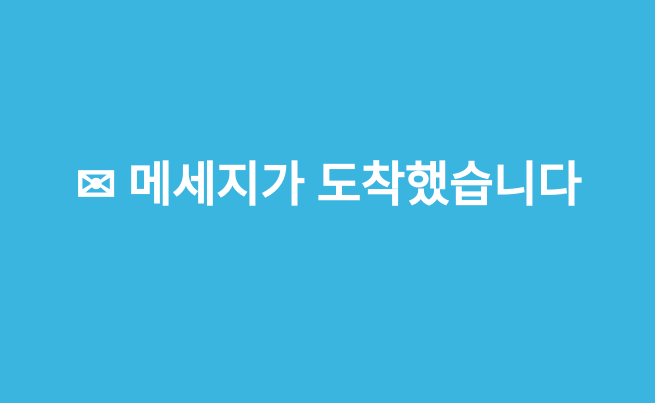
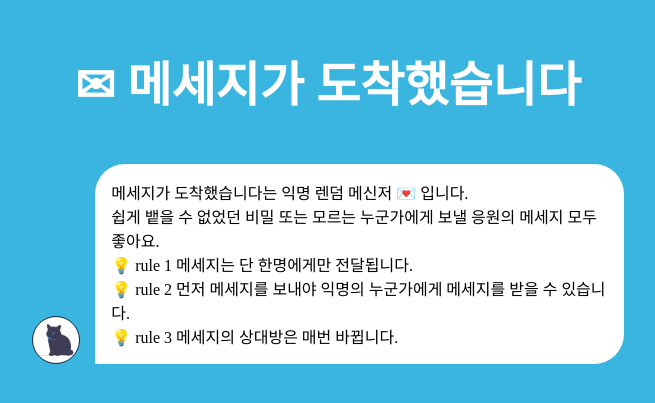
Before and after one commit to SJ0826/random-message-project, a React (Create React App) app: page / in a window 1280 px wide. Shown: the part 219-622 px from the top of the page, without its empty margins (312-967 px from the left). Built offline with nearby package versions, Linux system fonts and the light colour scheme; a web font is replaced by a local one.

Commit message:
Feat: add project description

```diff
--- a/src/pages/GetStart/_index.scss
+++ b/src/pages/GetStart/_index.scss
@@ -1,4 +1,5 @@
 #root{
+  width: 100%;
   height: 100%;
 }
 
@@ -8,13 +9,38 @@
 
   flex-direction: column;
   background-color: $main-color;
+}
 
 
-}
-
 .start__title{
+  margin: 1em;
   font-size: 3em;
   font-weight: bold;
   color: $text-light1;
-  animation: fade-in 5s;
+  // animation: fade-in 5s;
 }
+
+.start__description__wrapper{
+  @include set-center-aligned($align-items: flex-end, $justify-content: space-around);
+  width: 38em;
+}
+
+.start__description__icon{
+  @include set-box-size(3em, 3em, 3em);
+  border: 1px solid $point-blue1;
+
+  background-color: wheat;
+  background-image: url("../assets/image/cat.png");
+  background-size: cover;
+  background-position: center;
+}
+
+.start__description__content{
+  background-color: $back-ground-light;
+  width: 87%;
+  padding: 1em;
+  border-top-right-radius: 30px;
+  border-top-left-radius: 30px;
+  border-bottom-right-radius: 30px;
+  color: black;
+}
--- a/src/pages/GetStart/index.tsx
+++ b/src/pages/GetStart/index.tsx
@@ -5,6 +5,19 @@ const GetStart = () => {
 	return (
 		<div className="start__container">
 			<span className="start__title">✉ 메세지가 도착했습니다</span>
+			<section className="start__description__wrapper">
+				<div className="start__description__icon" />
+				<span className="start__description__content">
+					메세지가 도착했습니다는 익명 렌덤 메신저 💌 입니다.
+					<br />
+					쉽게 뱉을 수 없었던 비밀 또는 모르는 누군가에게 보낼 응원의 메세지
+					모두 좋아요.
+					<br /> 💡 rule 1 메세지는 단 한명에게만 전달됩니다.
+					<br /> 💡 rule 2 먼저 메세지를 보내야 익명의 누군가에게 메세지를 받을
+					수 있습니다.
+					<br /> 💡 rule 3 메세지의 상대방은 매번 바뀝니다.
+				</span>
+			</section>
 		</div>
 	)
 }
--- a/src/style/_base.scss
+++ b/src/style/_base.scss
@@ -7,6 +7,7 @@ html{
 }
 body{
   height: 100%;
+  width: 100%;
   margin: 0;
 }
 button {
--- a/src/style/main.css
+++ b/src/style/main.css
@@ -9,6 +9,7 @@ html {
 
 body {
   height: 100%;
+  width: 100%;
   margin: 0;
 }
 
@@ -31,6 +32,7 @@ button {
   }
 }
 #root {
+  width: 100%;
   height: 100%;
 }
 
@@ -46,8 +48,36 @@ button {
 }
 
 .start__title {
+  margin: 1em;
   font-size: 3em;
   font-weight: bold;
   color: #FFFFFF;
-  animation: fade-in 5s;
 }
+
+.start__description__wrapper {
+  display: flex;
+  align-items: flex-end;
+  justify-content: space-around;
+  width: 38em;
+}
+
+.start__description__icon {
+  height: 3em;
+  width: 3em;
+  border-radius: 3em;
+  border: 1px solid #0B2447;
+  background-color: wheat;
+  background-image: url("../assets/image/cat.png");
+  background-size: cover;
+  background-position: center;
+}
+
+.start__description__content {
+  background-color: #FFFFFF;
+  width: 87%;
+  padding: 1em;
+  border-top-right-radius: 30px;
+  border-top-left-radius: 30px;
+  border-bottom-right-radius: 30px;
+  color: black;
+}
```
Also changed, not shown: src/style/_mixins.scss (+4 -4 lines), src/assets/image/cat.png (added).
